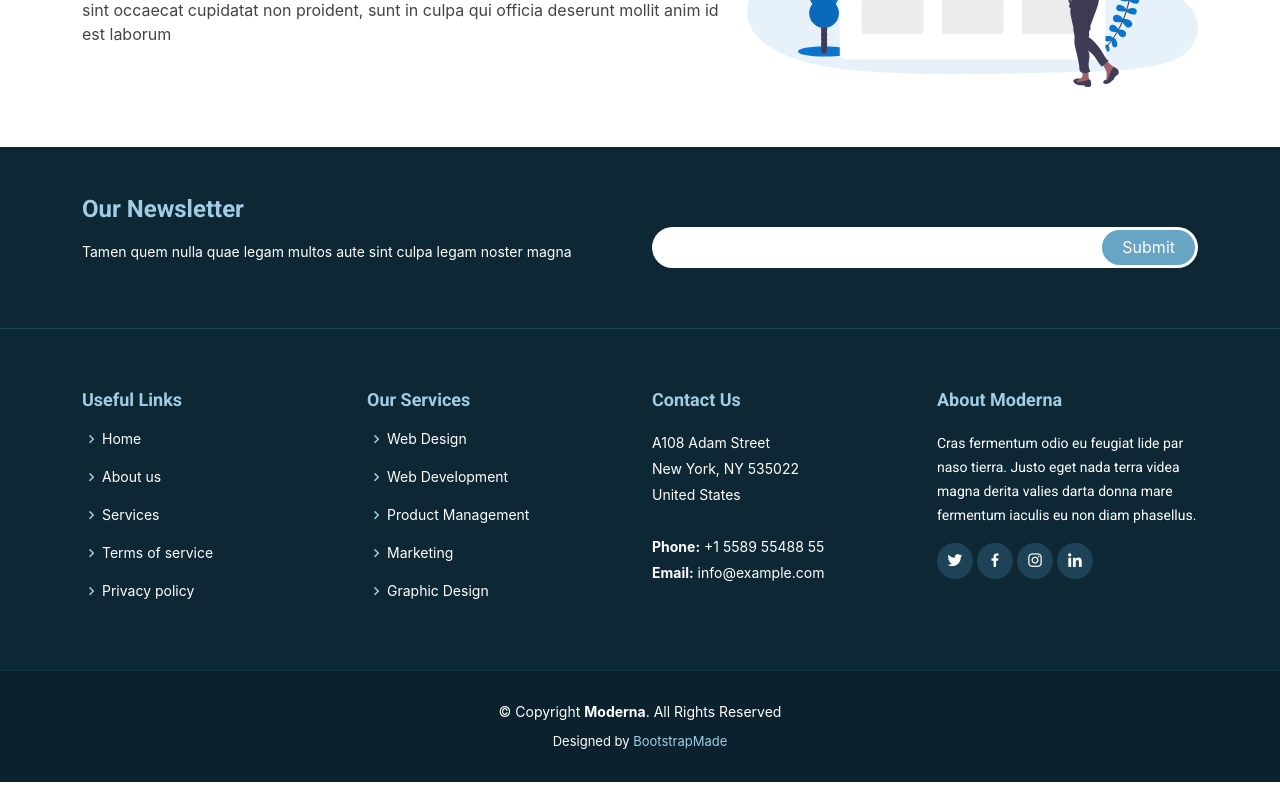
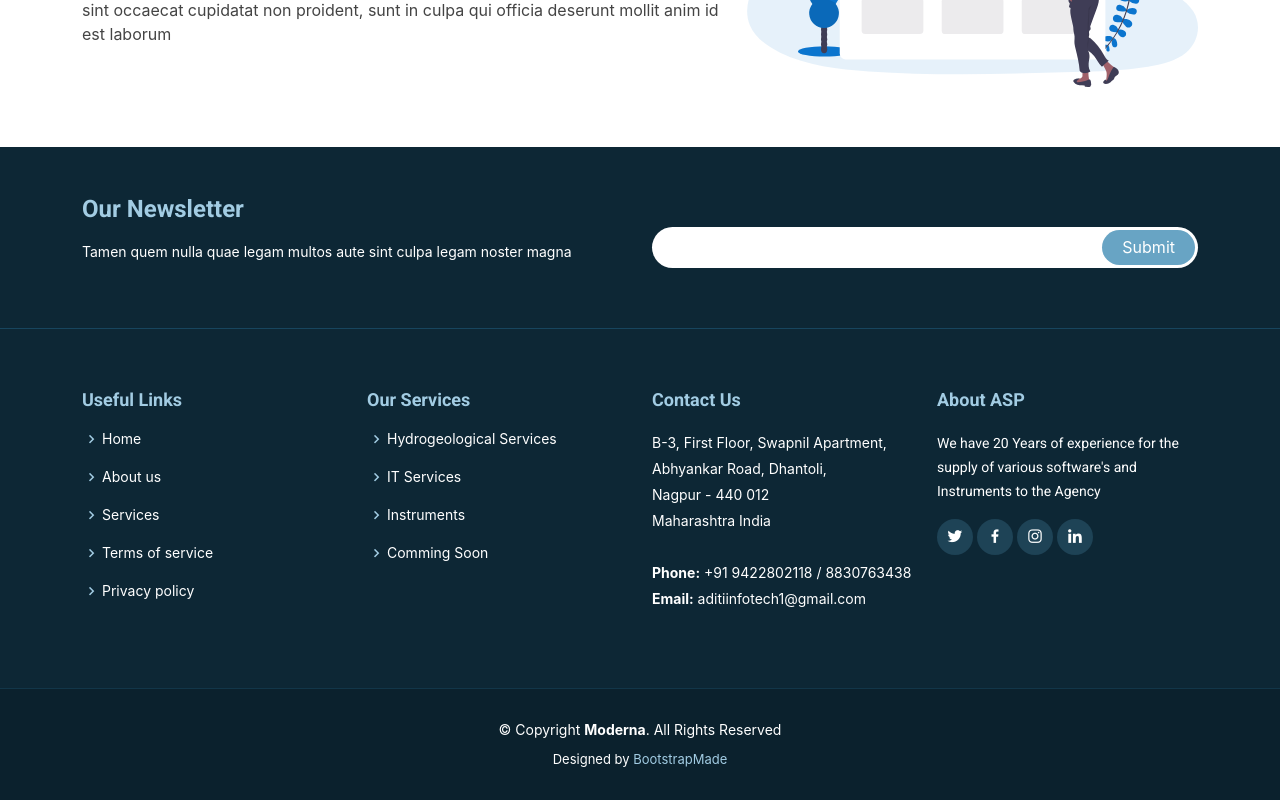
Before and after one commit to MehvishSheikh/asp_website, a React (Create React App) app: page / in a window 1280 px wide. Shown: the part 3446-4246 px from the top of the page. Built offline with nearby package versions, Linux system fonts and the light colour scheme.

Commit message:
footer changed

```diff
--- a/src/components/FooterComponent.js
+++ b/src/components/FooterComponent.js
@@ -57,45 +57,46 @@ const FooterComponent = () => {
                                 <h4>Our Services</h4>
                                 <ul>
                                     <li>
-                                        <i className="bx bx-chevron-right" /> <a href="#">Web Design</a>
+                                        <i className="bx bx-chevron-right" /> <a href="#"> Hydrogeological Services </a>
                                     </li>
                                     <li>
                                         <i className="bx bx-chevron-right" />{" "}
-                                        <a href="#">Web Development</a>
+                                        <a href="#">IT Services</a>
                                     </li>
                                     <li>
                                         <i className="bx bx-chevron-right" />{" "}
-                                        <a href="#">Product Management</a>
+                                        <a href="#">Instruments</a>
                                     </li>
-                                    <li>
+                                    {/* <li>
                                         <i className="bx bx-chevron-right" /> <a href="#">Marketing</a>
-                                    </li>
+                                    </li> */}
                                     <li>
                                         <i className="bx bx-chevron-right" />{" "}
-                                        <a href="#">Graphic Design</a>
+                                        <a href="#">Comming Soon</a>
                                     </li>
                                 </ul>
                             </div>
                             <div className="col-lg-3 col-md-6 footer-contact">
                                 <h4>Contact Us</h4>
                                 <p>
-                                    A108 Adam Street <br />
-                                    New York, NY 535022
+                                    B-3, First Floor, Swapnil Apartment, Abhyankar Road,
+                                    Dhantoli, <br />
+                                    Nagpur - 440 012
+
                                     <br />
-                                    United States <br />
+                                    Maharashtra India <br />
                                     <br />
-                                    <strong>Phone:</strong> +1 5589 55488 55
+                                    <strong>Phone:</strong> +91 9422802118 / 8830763438
                                     <br />
-                                    <strong>Email:</strong> info@example.com
+                                    <strong>Email:</strong> aditiinfotech1@gmail.com
                                     <br />
                                 </p>
                             </div>
                             <div className="col-lg-3 col-md-6 footer-info">
-                                <h3>About Moderna</h3>
+                                <h3>About ASP</h3>
                                 <p>
-                                    Cras fermentum odio eu feugiat lide par naso tierra. Justo eget
-                                    nada terra videa magna derita valies darta donna mare fermentum
-                                    iaculis eu non diam phasellus.
+                                    We have 20 Years of experience
+                                    for the supply of various software's and Instruments to the Agency
                                 </p>
                                 <div className="social-links mt-3">
                                     <a href="#" className="twitter">
```
